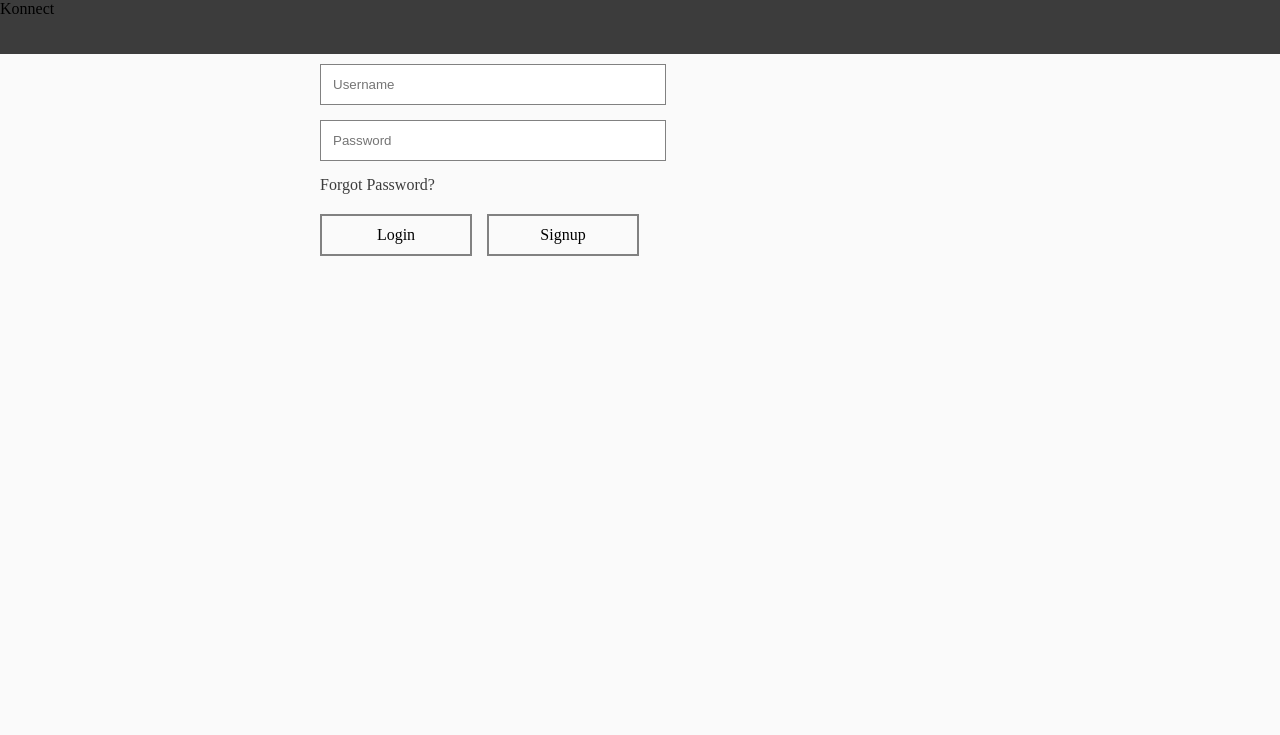
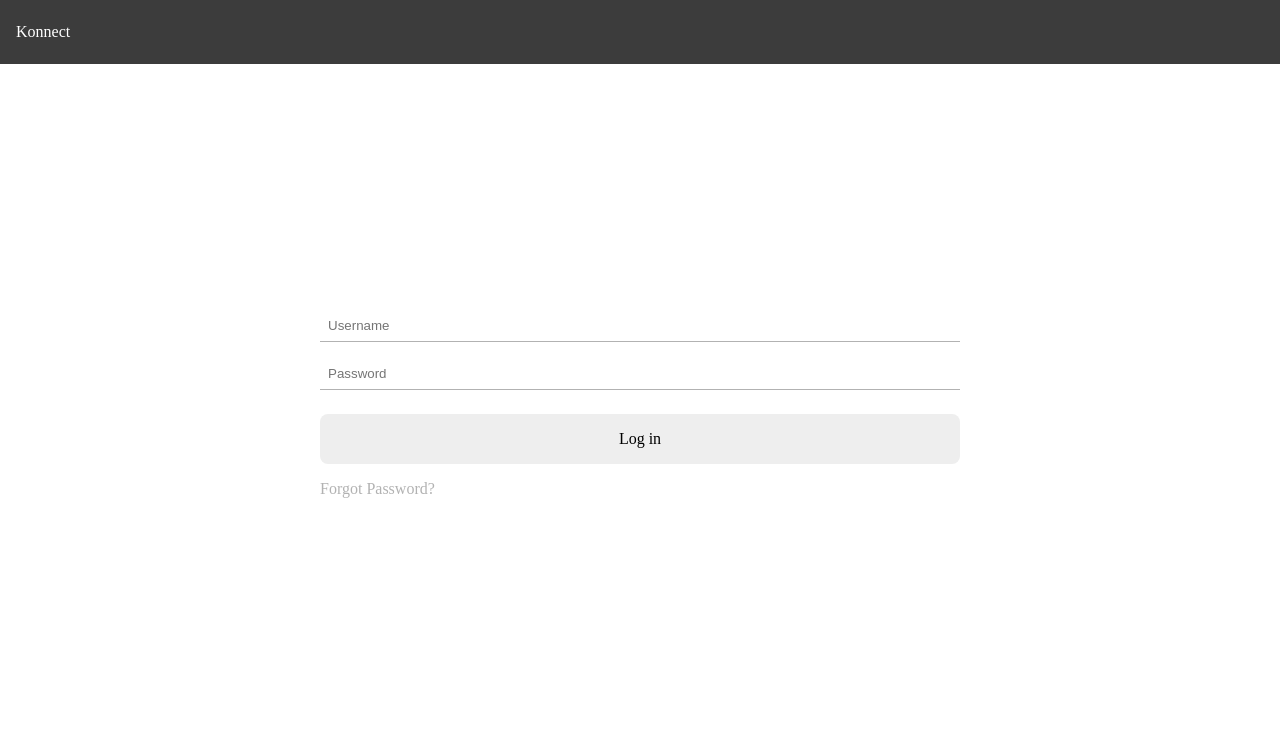
Before and after one commit to FuseOrg/Konnect, a PHP site: page /src/login.html in a window 1280 px wide. Shown: the top 735 px of the page. Run offline with PHP 8.4, Linux system fonts and the light colour scheme.

Commit message:
Fixed layout glitches

```diff
--- a/src/login.html
+++ b/src/login.html
@@ -1,31 +1,30 @@
 <!DOCTYPE html>
-<html>
+<html lang="en">
 	<head>
-        <meta name="viewport" content="width=device-width,initial-scale=1">
+		<meta charset="utf-8">
+		<meta http-equiv="X-UA-Compatible" content="IE=edge">
+		<meta name="description" content="Intranet for NCERC">
+		<meta name="viewport" content="width=device-width, initial-scale=1, minimum-scale=1, maximum-scale=1, user-scalable=no">
+		<title>Log in</title>
 		<link rel="stylesheet" href="../styles/login.css">
 	</head>
 	<body>
-        <div class="nav-bar">
-        Konnect
-        </div>
-       <div class="main">
+		<div class="nav-bar">Konnect</div>
+		<main class="main">
 			<div class="container">
 				<form action="">
 					<div class="sub-container">
 						<input class="container-items"type="text" id="uname" name="firstname" placeholder="Username">
 					</div>
 					<div class="sub-container">
-                        <input class="container-items" type="text" id="pwd" name="password" placeholder="Password">
+						<input class="container-items" type="password" id="pwd" name="password" placeholder="Password">
 					</div>
+					<div class="button-container">
+						<div class="button" href="#">Log in</div>
+					</div>
+				</form>
 				<a class="frgt-psd" href="#">Forgot Password?</a>
-                <div class="button-container">
-                    <div class="button-div" href="#">Login</div>
-                    <div class="button-div" href="#">Signup</div>
 			</div>
-
-            </form>
-        </div>
-        </div>
-
+		</main>
 	</body>
 </html>
--- a/styles/login.css
+++ b/styles/login.css
@@ -1,65 +1,73 @@
-body{
-    background-color:#fafafa;
-    margin: 0;
-}
-.nav-bar{
-    background-color:#3c3c3c;
-    height: 54px;
-    width: 100%;
+body {
+	margin: 0;
 }
 
-.container{
-
-
-        margin: auto;
-        width: 50%;
-        padding: 10px;
-
-}
-.sub-container{
-    margin-bottom: 15px;
-}
-.container-items{
-    width:50%;
-    padding: 12px;
-    border: 1px solid #818181;
-
-
-}
-.frgt-psd{
-    color: #3c3c3c;
-    text-decoration: none;
-
-}
-.frgt-psd:hover{
- color:#283593;
-
-}
-.button-main{
-    text-align: center;
-    margin: 0 auto;
-    width:50%
+.nav-bar {
+	height: 64px;
+	display: flex;
+	padding: 0 16px;
+	line-height: 64px;
+	background-color: #3c3c3c;
+	color: #fff;
 }
 
-.button-container{
- display: flex;
- margin-top: 20px;
+.main {
+	display: flex;
+	align-content: center;
+	align-items: center;
+	height: calc(100vh - 128px);
+}
 
+.container {
+	margin: 0 auto;
+	width: 50%;
+	padding: 32px;
 }
-.button-div{
-   float: left;
-   background-color:#fafafa;
-   border:2px solid #818181;
-   padding: 10px;
-   width:20%;
-   margin-right:15px;
-   font-weight: 400;
-   text-align: center;
 
+.sub-container {
+	padding: 8px 0;
 }
-.button-div:hover{
-   background-color:#EC407A;
-   color: #ffffff;
-   border: 2px solid #EC407A;
 
+.container-items {
+	width: calc(100% - 16px);
+	padding: 8px;
+	border: none;
+	border-bottom: 1px solid #b2b2b2;
+	outline: none;
 }
+
+.frgt-psd {
+	color: #b2b2b2;
+	text-decoration: none;
+}
+
+.frgt-psd:hover {
+	color: #283593;
+}
+
+.button-container {
+	display: flex;
+	padding: 16px 0;
+}
+
+.button {
+	text-align: center;
+	width: 100%;
+	background-color: #eee;
+	cursor: pointer;
+	padding: 16px;
+	border-radius: 8px;
+}
+
+.button:hover {
+	background-color: #EC407A;
+	color: #ffffff;
+}
+
+@media (max-width: 640px) {
+	.container {
+		margin: 0 auto;
+		width: calc(100% - 32px);
+		padding: 16px;
+	}
+}
```
Lines whose indentation alone changed are shown as unchanged.
